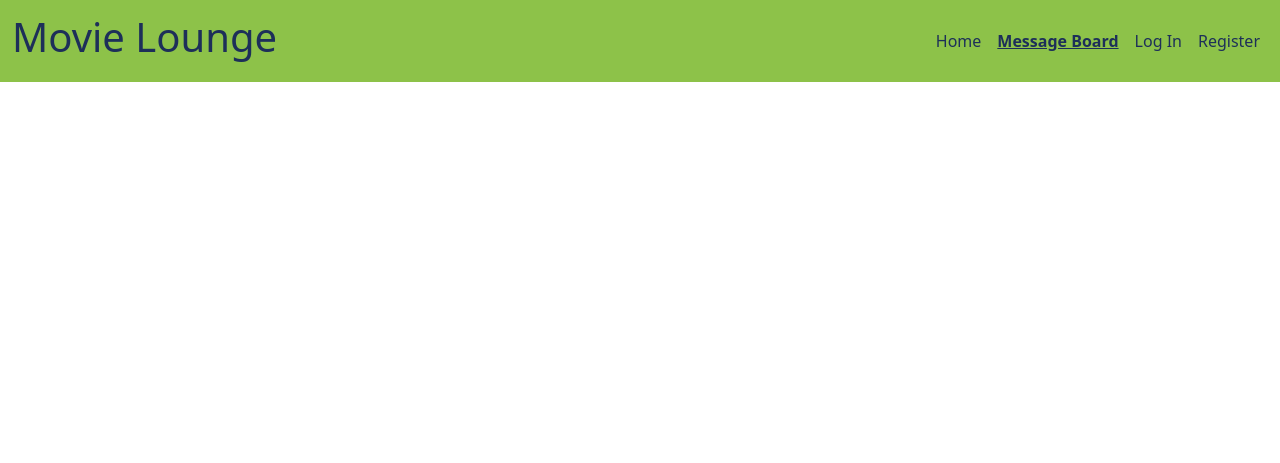
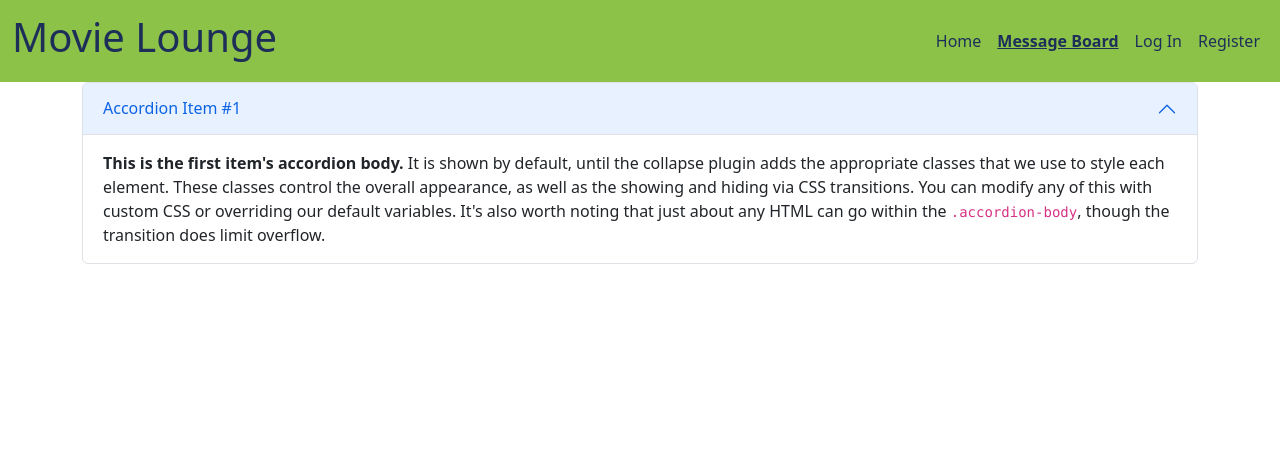
Before and after one commit to Ed-Whyatt/movie-lounge-ms-3, a Flask app: page /get_questions in a window 1280 px wide. Shown: the top 463 px of the page. Run offline with Flask 2, Linux system fonts and the light colour scheme.

Commit message:
Add bootstrap accordion to display messages

```diff
--- a/movielounge/templates/message_board.html
+++ b/movielounge/templates/message_board.html
@@ -2,4 +2,19 @@
 {% block nav_message_board %}active{% endblock %}
 {% block content %}
 
+<div class="accordion" id="accordionExample">
+    <div class="accordion-item">
+      <h2 class="accordion-header" id="headingOne">
+        <button class="accordion-button" type="button" data-bs-toggle="collapse" data-bs-target="#collapseOne" aria-expanded="true" aria-controls="collapseOne">
+          Accordion Item #1
+        </button>
+      </h2>
+      <div id="collapseOne" class="accordion-collapse collapse show" aria-labelledby="headingOne" data-bs-parent="#accordionExample">
+        <div class="accordion-body">
+          <strong>This is the first item's accordion body.</strong> It is shown by default, until the collapse plugin adds the appropriate classes that we use to style each element. These classes control the overall appearance, as well as the showing and hiding via CSS transitions. You can modify any of this with custom CSS or overriding our default variables. It's also worth noting that just about any HTML can go within the <code>.accordion-body</code>, though the transition does limit overflow.
+        </div>
+      </div>
+    </div>
+  </div>
+
 {% endblock %}
```
